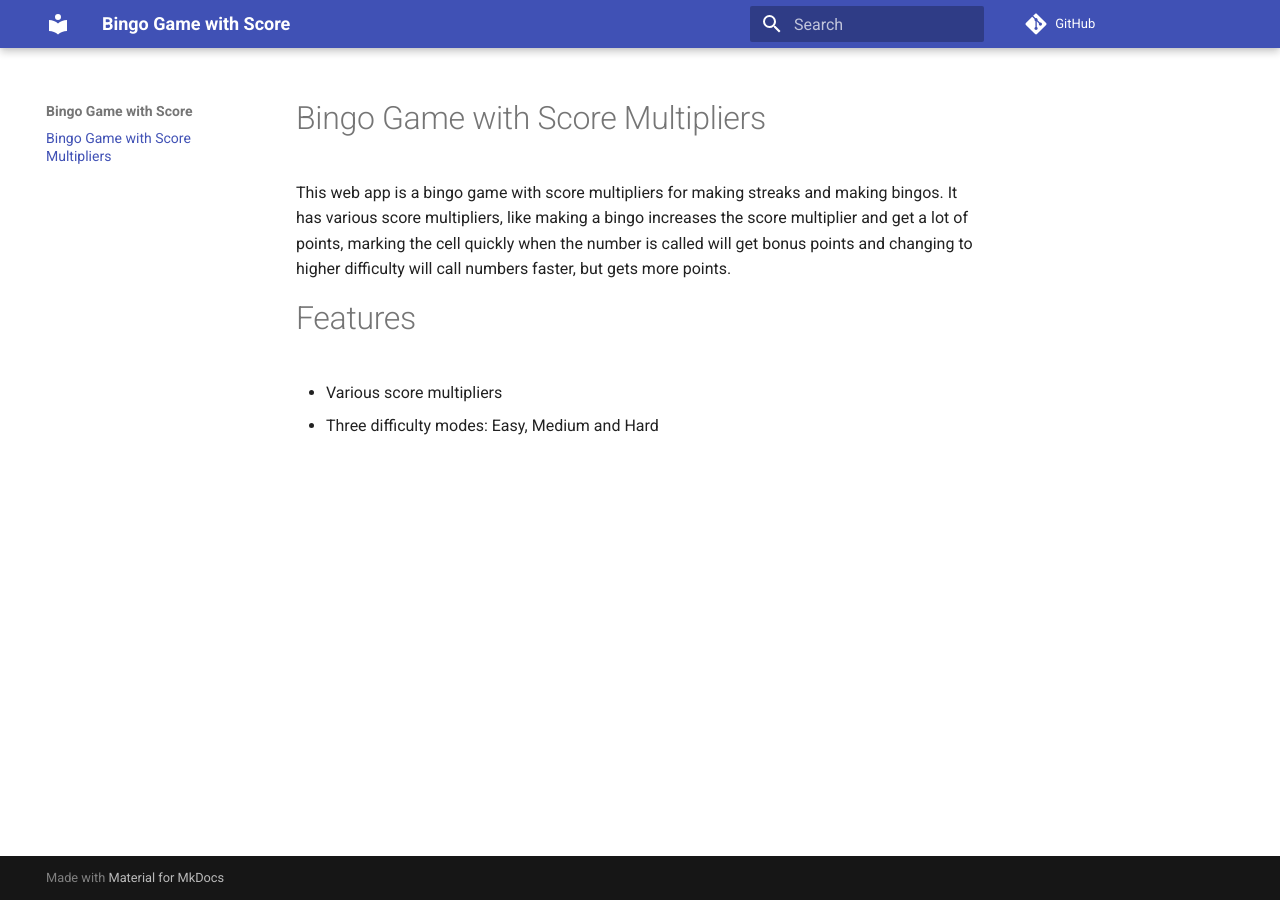
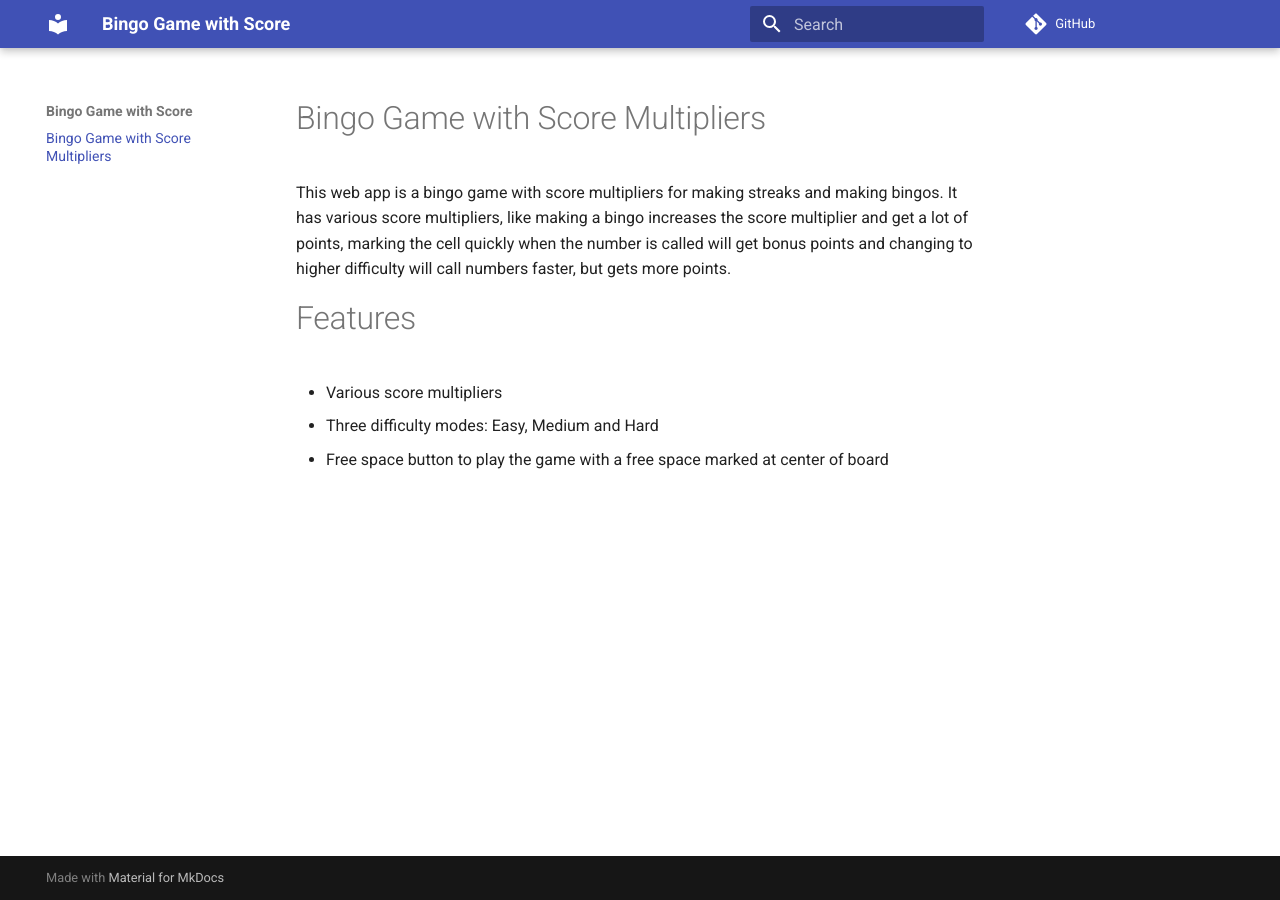
Before and after one commit to lulunac27a/bingo-game-with-score, an MkDocs documentation site: the page built from docs/index.md, in a window 1280 px wide. Built offline with MkDocs 1.6.1 and Material for MkDocs 9.7.7, drawn with Linux system fonts in a browser that asks for light colours; comment, search, counter and statistics services are not loaded.

Commit message:
Add free space button in README

```diff
--- a/docs/index.md
+++ b/docs/index.md
@@ -10,3 +10,4 @@ but gets more points.
 
 - Various score multipliers
 - Three difficulty modes: Easy, Medium and Hard
+- Free space button to play the game with a free space marked at center of board
```
Also changed, not shown: README.md (+1 -0 lines).
